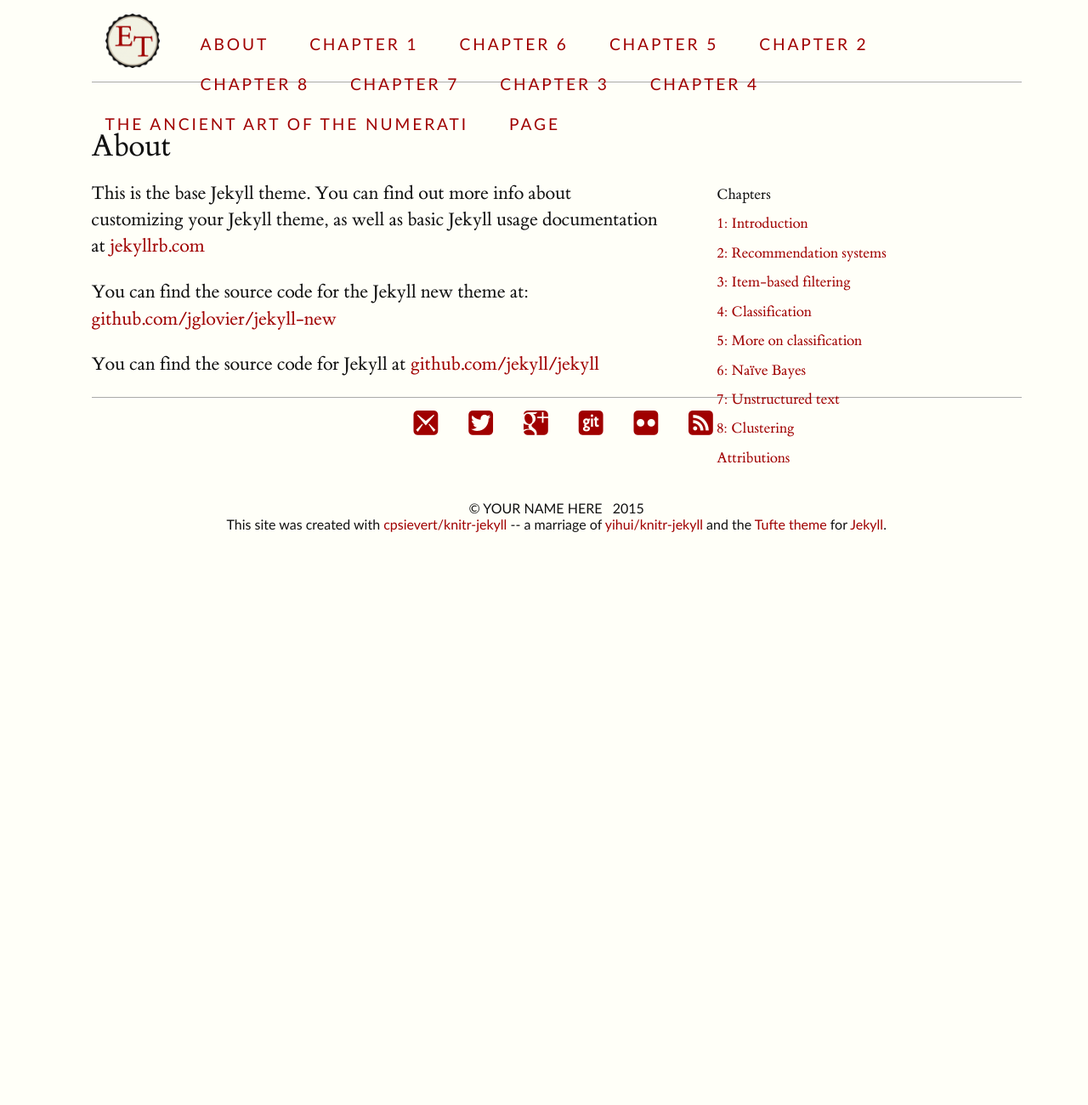
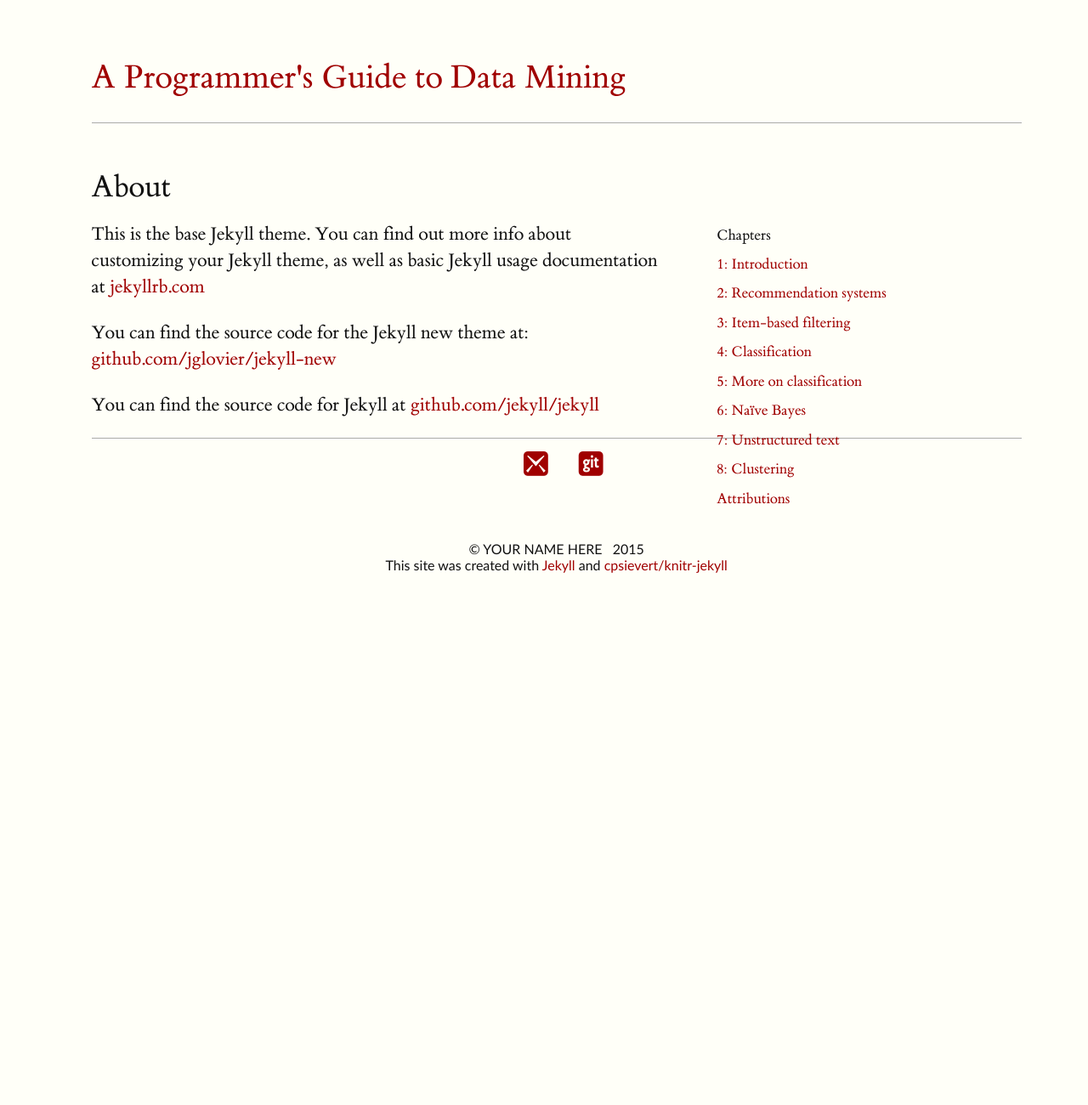
Before and after one commit to zacharski/christmas, a Jekyll site: the page built from about.md, in a window 1280 px wide. Shown: the whole page at 85% size. Built offline with Jekyll 4.4.1, drawn with Linux system fonts in a browser that asks for light colours.

Commit message:
header yet again

```diff
--- a/_includes/footer.html
+++ b/_includes/footer.html
@@ -1,15 +1,15 @@
 <footer>
   <ul class="footer-links group">
-    <li><a href="mailto:hate@spam.net"><span class="icon-mail"></span></a></li>
-    {% for entry in site.data.social %}
+    <li><a href="mailto:ron.zacharski@gmail.com"><span class="icon-mail"></span></a></li>
+
       <li>
-        <a href="{{ entry.link }}"><span class="{{ entry.icon }}"></span></a>
+        <a href="http://github.com/zacharski/pg2dm-python"><span class="icon-github"></span></a>
       </li>
-    {% endfor %}
+
   </ul>
 <div class="credits">
 <span>&copy; {{site.author | upcase }} &nbsp; {{ site.time | date: '%Y' }}</span>
 <br>
-<span>This site was created with <a href="//github.com/cpsievert/knitr-jekyll">cpsievert/knitr-jekyll</a> -- a marriage of <a href="//github.com/yihui/knitr-jekyll">yihui/knitr-jekyll</a> and the <a href="//github.com/clayh53/tufte-jekyll">Tufte theme</a> for <a href="//jekyllrb.com">Jekyll</a>.</span>
+<span>This site was created with <a href="//jekyllrb.com">Jekyll</a>  and <a href="//github.com/cpsievert/knitr-jekyll">cpsievert/knitr-jekyll</a> </span>
 </div>
 </footer>
--- a/_includes/header.html
+++ b/_includes/header.html
@@ -1,11 +1,4 @@
 <!--- Header and nav template site-wide -->
 <header>
-    <nav class="group">
-		<a href="{{ site.baseurl }}"><img class="badge" src="{{ badge.png | prepend: site.baseurl }}/badge.png" alt="CH"></a>
-    {% for page in site.pages %}
-      {% if page.title %}
-        <a class="page-link" href="{{ page.url | prepend: site.baseurl }}">{{ page.title }}</a>
-        {% endif %}
-    {% endfor %}
-	</nav>
+    <h1 class="big"><a href="{{ site.baseurl }}">A Programmer's Guide to Data Mining</a></h1>
 </header>
```
